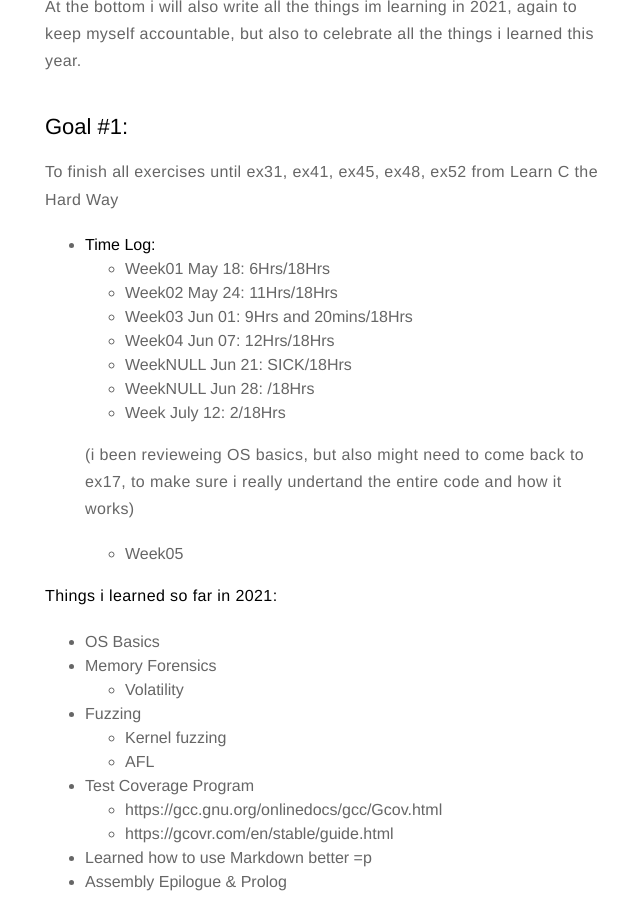
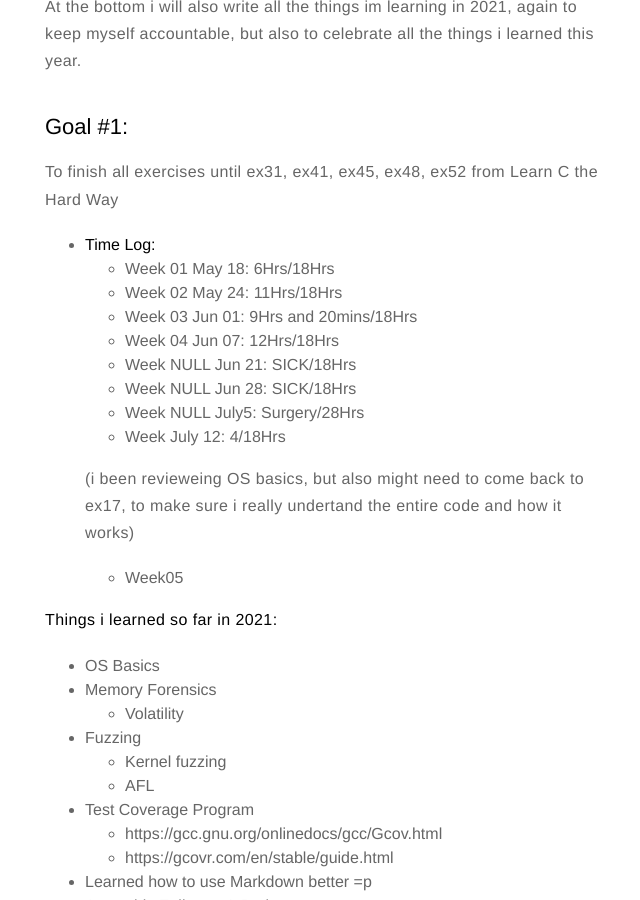
Before and after one commit to MaskedFox/maskedfox.github.io, a Jekyll site: the page built from _posts/2021-05-18-LearningTime2021.md, in a window 1280 px wide and 900 px high, scrolled down 749 px. Shown: the whole window, without its empty margins (315-955 px from the left). Built offline with Jekyll 4.4.1, drawn with Linux system fonts in a browser that asks for light colours; comment, search, counter and statistics services are not loaded.

Commit message:
Added time for today

```diff
--- a/_posts/2021-05-18-LearningTime2021.md
+++ b/_posts/2021-05-18-LearningTime2021.md
@@ -30,13 +30,14 @@ At the bottom i will also write all the things im learning in 2021, again to kee
 To finish all exercises until ex31, ex41, ex45, ex48, ex52 from Learn C the Hard Way
 
 - **Time Log:**
-  - Week01 May 18: 6Hrs/18Hrs
-  - Week02 May 24: 11Hrs/18Hrs
-  - Week03 Jun 01: 9Hrs and 20mins/18Hrs
-  - Week04 Jun 07: 12Hrs/18Hrs
-  - WeekNULL Jun 21: SICK/18Hrs
-  - WeekNULL Jun 28: /18Hrs
-  - Week July 12: 2/18Hrs
+  - Week 01 May 18: 6Hrs/18Hrs
+  - Week 02 May 24: 11Hrs/18Hrs
+  - Week 03 Jun 01: 9Hrs and 20mins/18Hrs
+  - Week 04 Jun 07: 12Hrs/18Hrs
+  - Week NULL Jun 21: SICK/18Hrs
+  - Week NULL Jun 28: SICK/18Hrs
+  - Week NULL July5: Surgery/28Hrs
+  - Week July 12: 4/18Hrs
 
   (i been revieweing OS basics, but also might need to come back to ex17, to make sure i really undertand the entire code and how it works)
   - Week05
```
